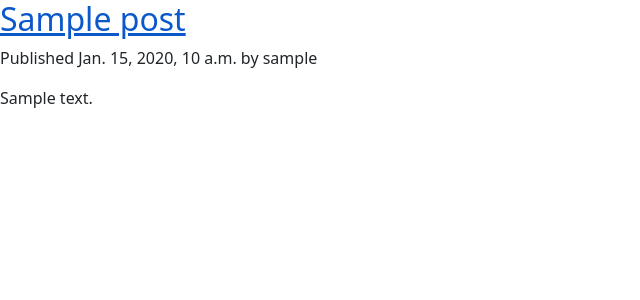
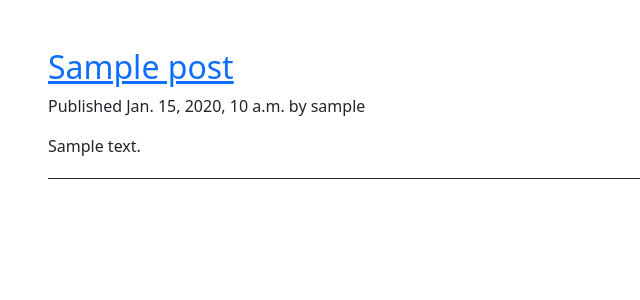
Before and after one commit to shahrokh-rhmani/blog, a Django app: page / in a window 1280 px wide. Shown: the top 300 px of the page, without its empty margins (0-640 px from the left). Run offline with Django 4.2, Linux system fonts and the light colour scheme; tables that the repository leaves empty hold one stand-in row (values such as "Sample post").

Commit message:
add static file to base.html

```diff
--- a/templates/_base.html
+++ b/templates/_base.html
@@ -1,3 +1,4 @@
+{% load static %}
 <!doctype html>
 <html lang="en">
   <head>
@@ -9,12 +10,16 @@
     <title>{% block title %}{% endblock %}</title>
     <!-- Bootstrap CSS -->
     <link href="https://cdn.jsdelivr.net/npm/bootstrap@5.1.3/dist/css/bootstrap.min.css" rel="stylesheet" integrity="sha384-1BmE4kWBq78iYhFldvKuhfTAU6auU8tT94WrHftjDbrCEXSU1oBoqyl2QvZ6jIW3" crossorigin="anonymous">
+    <link rel="stylesheet" href="{% static 'css/main.css' %}">
 
 
   </head>
   <body>
-    {% block content %}
-    {% endblock %}
+    <div class="mt-5 mx-5">
+      {% block content %}
+      {% endblock %}
+    </div>
+
     <script src="https://cdn.jsdelivr.net/npm/bootstrap@5.1.3/dist/js/bootstrap.bundle.min.js" integrity="sha384-ka7Sk0Gln4gmtz2MlQnikT1wXgYsOg+OMhuP+IlRH9sENBO0LRn5q+8nbTov4+1p" crossorigin="anonymous"></script>
   </body>
 </html>
```
